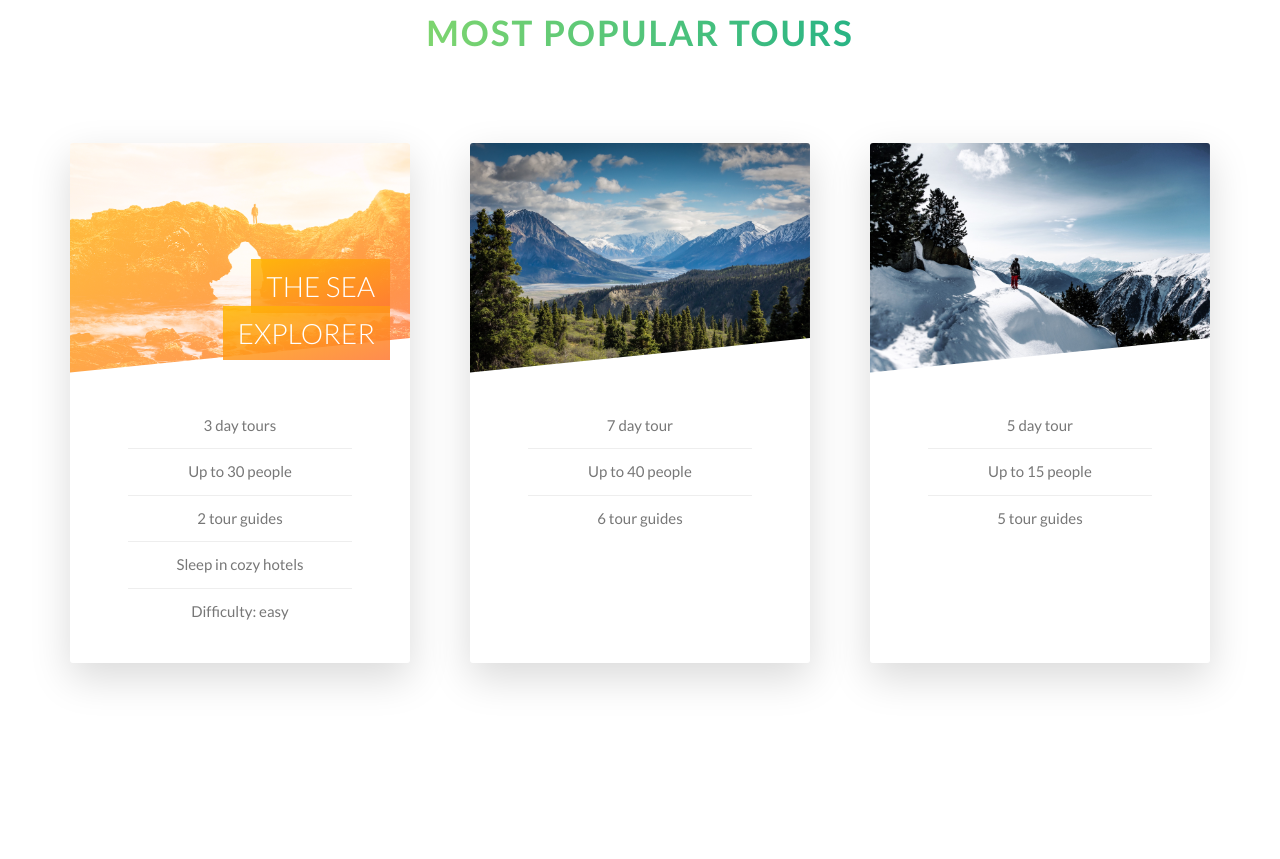
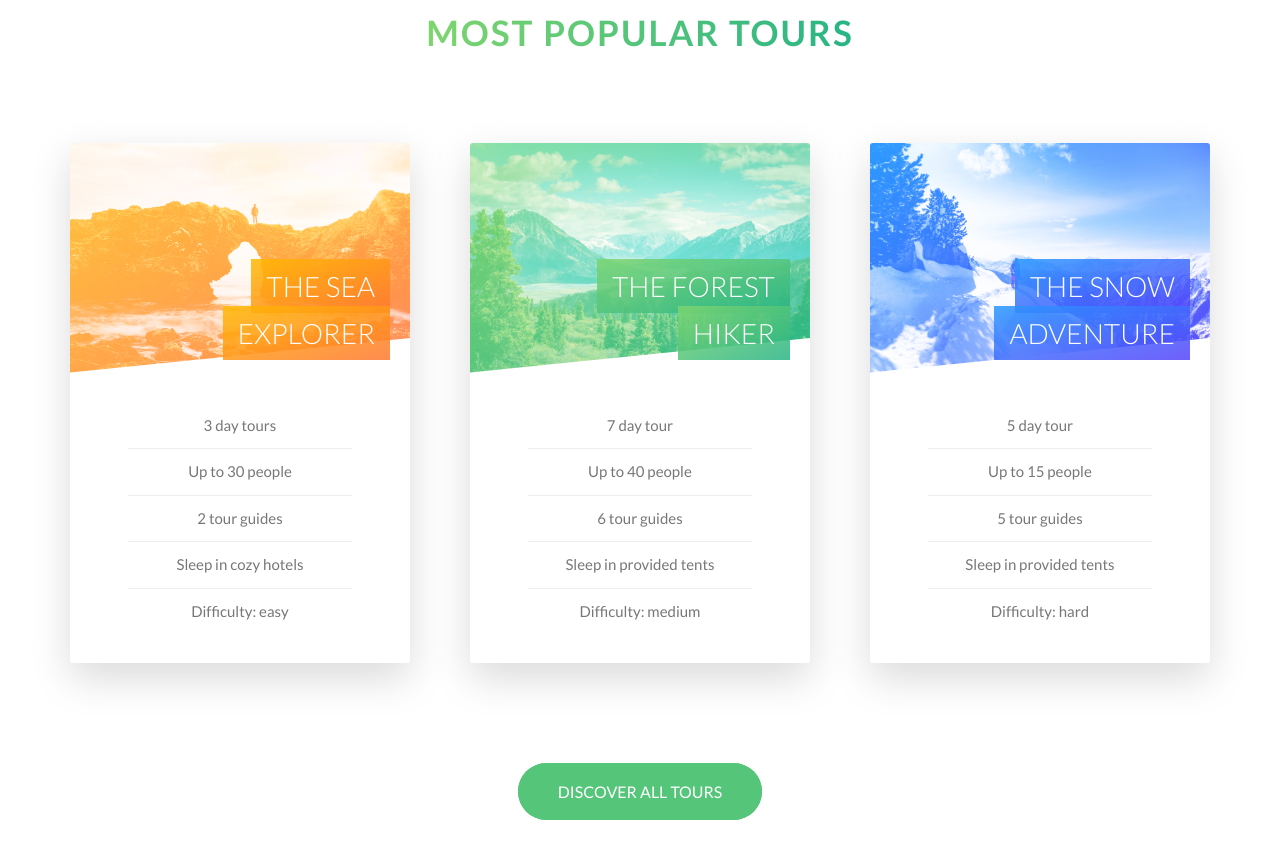
Before and after one commit to Manviel/ApplePie, a website: page natours/index.html in a window 1280 px wide. Shown: the part 2339-3198 px from the top of the page. Drawn offline with Linux system fonts and the light colour scheme.

Commit message:
The section tours is finished

```diff
--- a/natours/index.html
+++ b/natours/index.html
@@ -144,20 +144,26 @@
             <article class="card__side card__side--front">
               <div class="card__picture card__picture--2"></div>
               <h4 class="card__head">
-                <span class="card__head-span card__head-span--2"></span>
+                <span class="card__head-span card__head-span--2">The Forest Hiker</span>
               </h4>
               <div class="card__details">
                 <ul>
                   <li>7 day tour</li>
                   <li>Up to 40 people</li>
                   <li>6 tour guides</li>
+                  <li>Sleep in provided tents</li>
+                  <li>Difficulty: medium</li>
                 </ul>
               </div>
             </article>
             <div class="card__side card__side--back card__side--back-2">
-              <div class="card__wrap">
-
-              </div>
+              <section class="card__wrap">
+                <div class="card__price-box">
+                  <p class="card__price-only">Only</p>
+                  <p class="card__price-value">$497</p>
+                </div>
+                <a href="#" class="btn btn--white">Buy now!</a>
+              </section>
             </div>
           </section>
         </div>
@@ -167,23 +173,33 @@
             <article class="card__side card__side--front">
               <div class="card__picture card__picture--3"></div>
               <h4 class="card__head">
-                <span class="card__head-span card__head-span--3"></span>
+                <span class="card__head-span card__head-span--3">The Snow Adventure</span>
               </h4>
               <div class="card__details">
                 <ul>
                   <li>5 day tour</li>
                   <li>Up to 15 people</li>
                   <li>5 tour guides</li>
+                  <li>Sleep in provided tents</li>
+                  <li>Difficulty: hard</li>
                 </ul>
               </div>
             </article>
             <div class="card__side card__side--back card__side--back-3">
-              <div class="card__wrap">
-
-              </div>
+              <section class="card__wrap">
+                <div class="card__price-box">
+                  <p class="card__price-only">Only</p>
+                  <p class="card__price-value">$897</p>
+                </div>
+                <a href="#" class="btn btn--white">Buy now!</a>
+              </section>
             </div>
           </section>
         </div>
+      </div>
+
+      <div class="center-text mg-top-big">
+        <a href="#" class="btn btn--green">Discover all tours</a>
       </div>
     </section>
   </article>
--- a/natours/sass/button.scss
+++ b/natours/sass/button.scss
@@ -45,6 +45,13 @@
 
     &::after { background-color: $white; }
   }
+
+  &--green {
+    background-color: $medium;
+    color: $white;
+
+    &::after { background-color: $medium; }
+  }
 }
 
 .btn-text {
--- a/natours/sass/card.scss
+++ b/natours/sass/card.scss
@@ -21,6 +21,10 @@
       transform: rotateY(-180deg);
 
       &-1 { background-image: linear-gradient(to right bottom, $second-light, $second-dark); }
+
+      &-2 { background-image: linear-gradient(to right bottom, $light, $dark); }
+
+      &-3 { background-image: linear-gradient(to right bottom, $tertiary-light, $tertiary-dark); }
     }
   }
 
@@ -40,11 +44,13 @@
     }
 
     &--2 {
-      background-image: url(../img/nat-6.jpg);
+      background-image: url(../img/nat-6.jpg),
+      linear-gradient(to right bottom, $light, $dark);
     }
 
     &--3 {
-      background-image: url(../img/nat-7.jpg);
+      background-image: url(../img/nat-7.jpg),
+      linear-gradient(to right bottom, $tertiary-light, $tertiary-dark);
     }
   }
 
@@ -67,10 +73,21 @@
     -webkit-box-decoration-break: clone;
 
     &--1 {
-      background-image: linear-gradient(
-        to right bottom,
+      background-image: linear-gradient(to right bottom,
         rgba($second-light, 0.85),
         rgba($second-dark, 0.85));
+    }
+
+    &--2 {
+      background-image: linear-gradient(to right bottom,
+        rgba($light, 0.85),
+        rgba($dark, 0.85));
+    }
+
+    &--3 {
+      background-image: linear-gradient(to right bottom,
+        rgba($tertiary-light, 0.85),
+        rgba($tertiary-dark, 0.85));
     }
   }
 
--- a/natours/sass/home.scss
+++ b/natours/sass/home.scss
@@ -25,6 +25,6 @@
 
 .section-tours {
   background-color: $grey-light;
-  padding: 25rem 0 50rem 0;
+  padding: 25rem 0 15rem 0;
   margin-top: -10rem;
 }
--- a/natours/sass/utilities.scss
+++ b/natours/sass/utilities.scss
@@ -3,3 +3,5 @@
 .mg-bot-big { margin-bottom: 8rem; }
 
 .mg-bot-small { margin-bottom: 1.5rem; }
+
+.mg-top-big { margin-top: 10rem; }
```
Also changed, not shown: natours/css/style.css.
